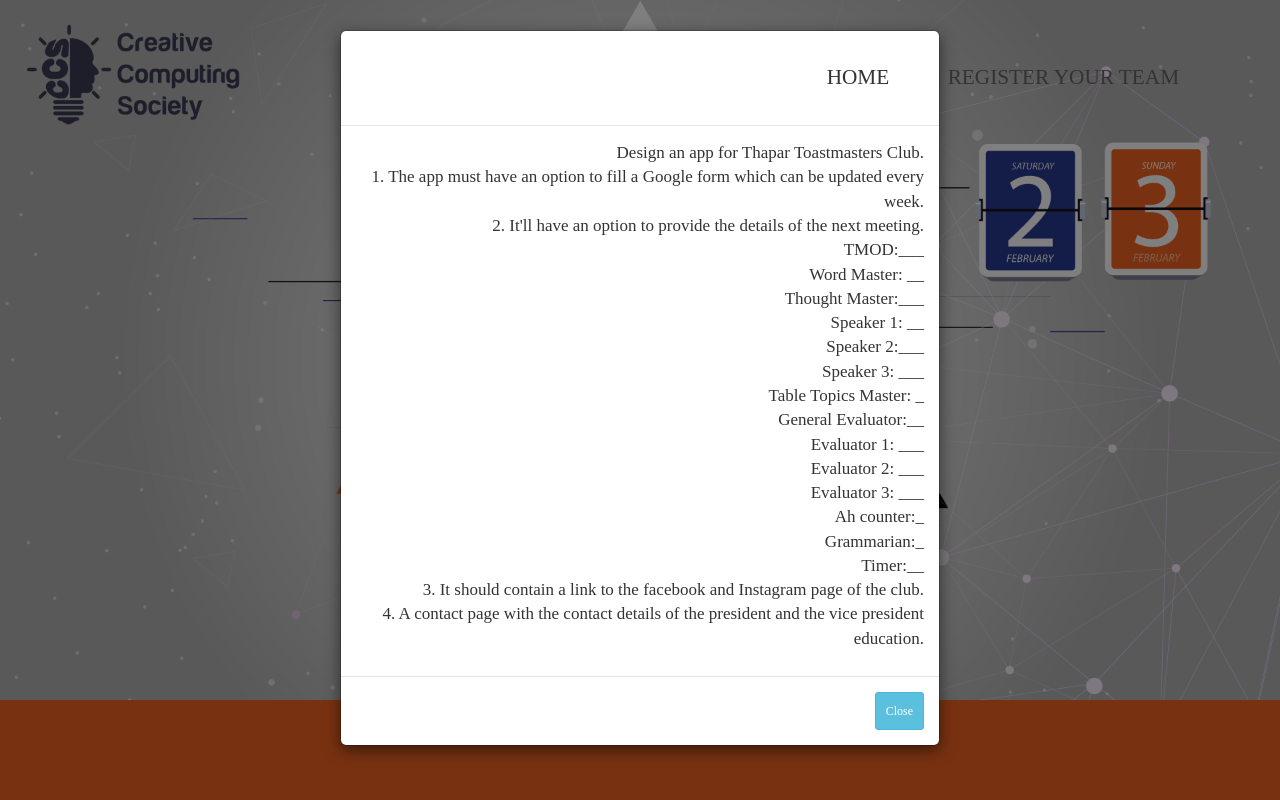
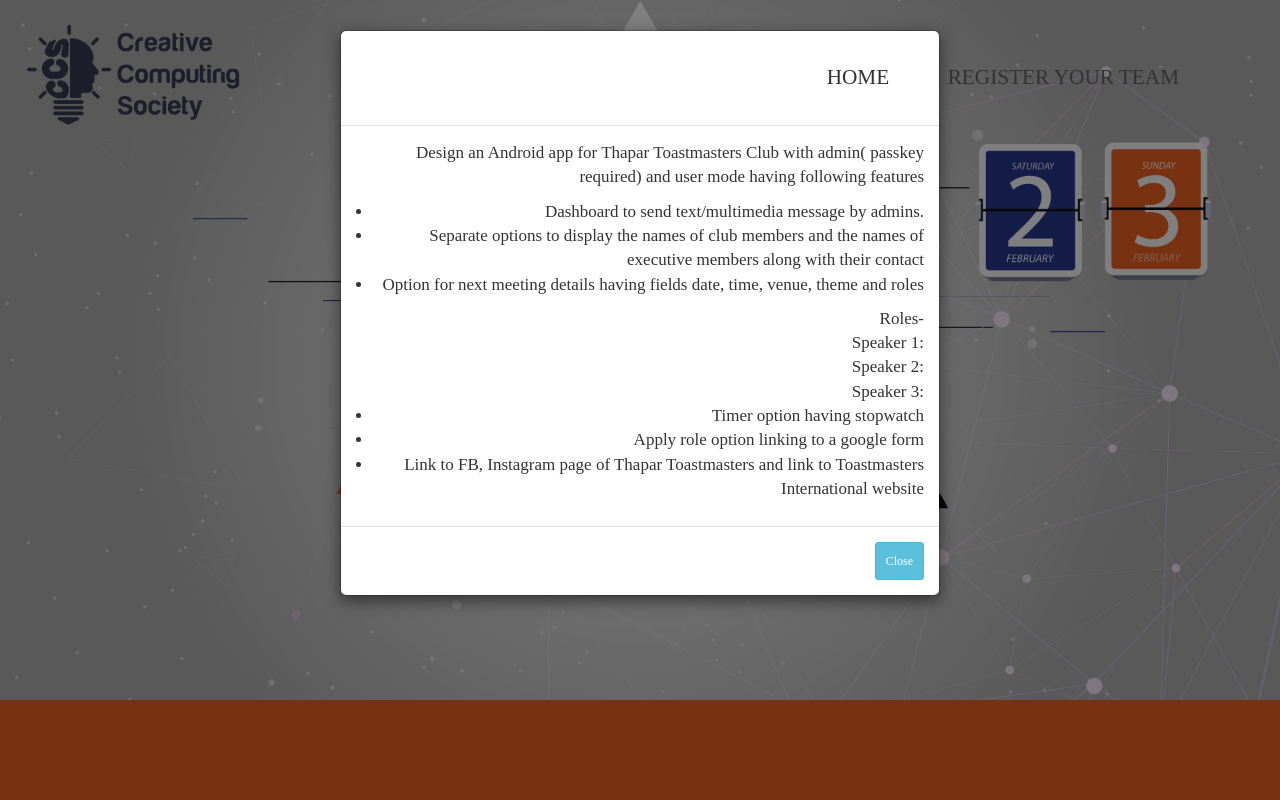
Before and after one commit to techmitechmi/hackathon, a Flask app: page / in a window 1280 px wide, after a click on "Open". Run offline with Flask 2, Linux system fonts and the light colour scheme; some libraries are stand-ins or nearby versions; some web fonts are replaced.

Commit message:
Changed Toastmasters Problem Statement

```diff
--- a/app/templates/index.html
+++ b/app/templates/index.html
@@ -712,26 +712,22 @@
 											<button type="button" class="close" data-dismiss="modal">&times;</button>
 										  </div>
 										  <div class="modal-body">
-											<p>Design an app for Thapar Toastmasters Club.
-														<br>1. The app must have an option to fill a Google form which can be updated every week.
-														<br>2. It'll have an option to provide the details of the next meeting.
-														<br>	TMOD:___
-														<br>	Word Master: __
-														<br>	Thought Master:___
-														<br>	Speaker 1: __
-														<br>	Speaker 2:___
-														<br>	Speaker 3: ___
-														<br>	Table Topics Master: _
-														<br>	General Evaluator:__
-														<br>	Evaluator 1: ___
-														<br>	Evaluator 2: ___
-														<br>	Evaluator 3: ___
-														<br>	Ah counter:_
-														<br>	Grammarian:_
-														<br>	Timer:__
-
-														<br>3. It should contain a link to the facebook and Instagram page of the club.
-														<br>4. A contact page with the contact details of the president and the vice president education.</p>
+											<p>Design an Android app for Thapar Toastmasters Club with admin( passkey required) and user mode having following features
+												<ul>
+													<li> Dashboard to send text/multimedia message by admins.</li>
+													<li> Separate options to display the names of club members and the names of executive members along with their contact</li>
+													<li> Option for next meeting details having fields date, time, venue, theme and roles</li>
+												</ul>
+													Roles-<br>
+													  Speaker 1:<br>
+													  Speaker 2:<br>
+													  Speaker 3:<br>
+													 <ul>
+													<li> Timer option having stopwatch </li>
+													<li> Apply role option linking to a google form</li>
+													<li> Link to FB, Instagram page of Thapar Toastmasters and link to Toastmasters International website</li>
+												</ul>
+												</p>
 										  </div>
 										  <div class="modal-footer">
 											<button type="button" class="btn btn-info btn-sm" data-dismiss="modal">Close</button>
```
